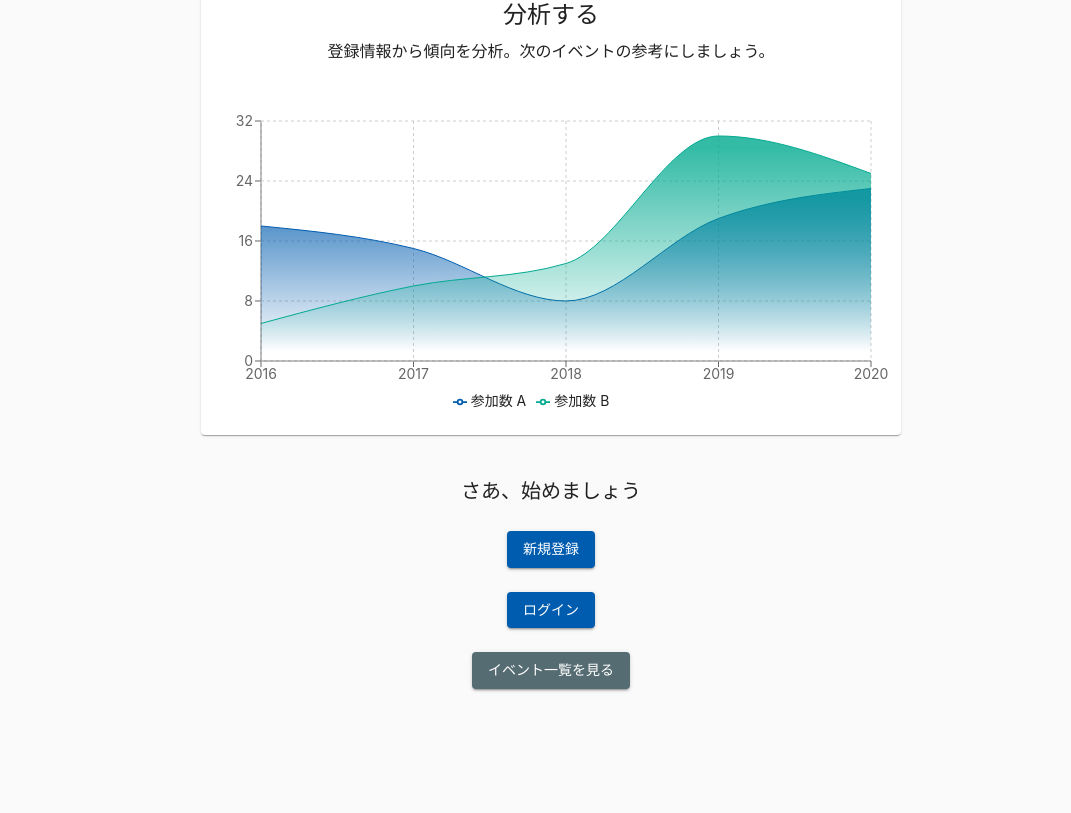
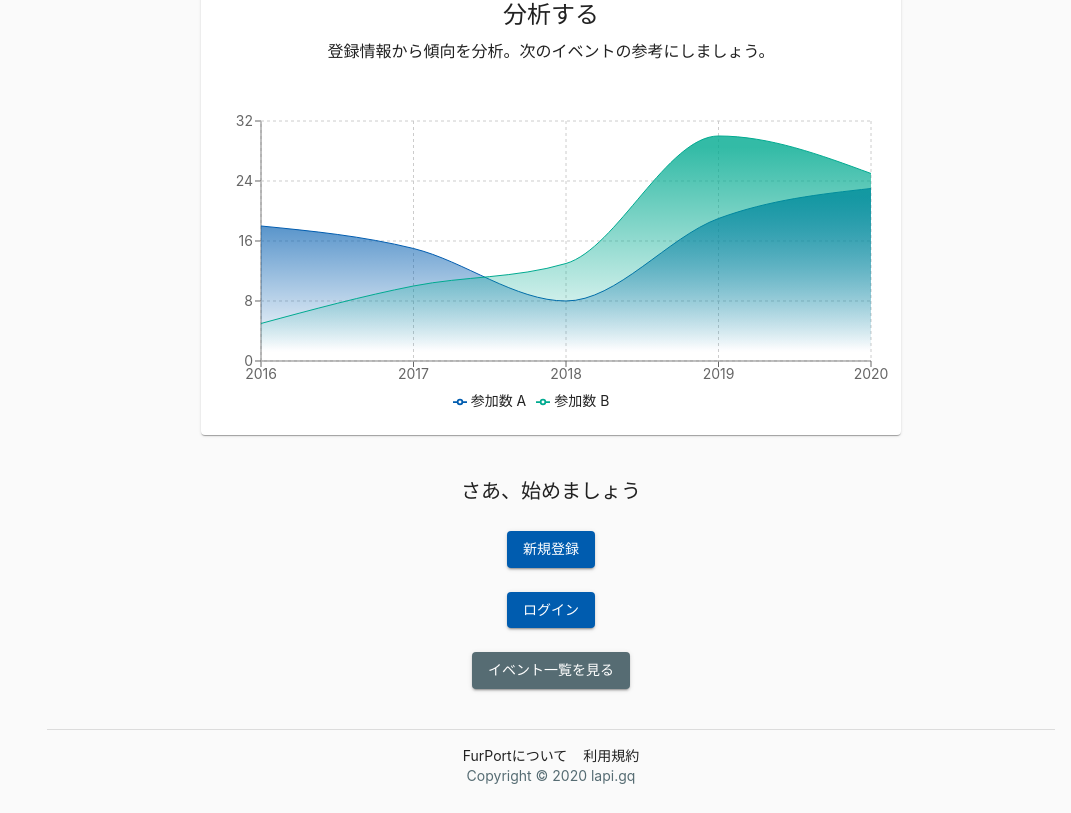
Before and after one commit to lapi-hotel-group/furport-front, a React (Create React App) app: page / in a window 1280 px wide. Shown: the part 1382-2195 px from the top of the page, without its empty margins (209-1280 px from the left). Before the commit the page ends 2095 px from the top, so only its background shows below. Built offline with nearby package versions, Linux system fonts and the light colour scheme; no server answers.

Commit message:
feat: add footer

```diff
--- a/src/App.js
+++ b/src/App.js
@@ -6,6 +6,7 @@ import CssBaseline from "@material-ui/core/CssBaseline";
 import { Route, Switch } from "react-router-dom";
 
 import Header from "./components/Header/Header";
+import Footer from "./components/Footer/Footer";
 import Main from "./components/Main/Main";
 import Drawer from "./components/Drawer/Drawer";
 import Home from "./containers/Home/Home";
@@ -28,6 +29,9 @@ const useStyles = makeStyles((theme) => ({
   },
   main: {
     padding: 0,
+    paddingBottom: "100px",
+    position: "relative",
+    minHeight: "100vh",
   },
 }));
 
@@ -73,6 +77,7 @@ function App() {
               <Route exact path="/users/:username" component={UserProfile} />
             </Switch>
           </Main>
+          <Footer />
         </Container>
       </div>
     </ThemeProvider>
--- /dev/null
+++ b/src/components/Footer/Footer.js
@@ -0,0 +1,45 @@
+import React from "react";
+import { makeStyles } from "@material-ui/core/styles";
+import { Typography, Box, Divider } from "@material-ui/core";
+import { useTranslation } from "react-i18next";
+
+const useStyles = makeStyles((theme) => ({
+  footer: {
+    position: "absolute",
+    bottom: "0",
+    width: "100%",
+    height: "100px",
+  },
+  divider: {
+    margin: theme.spacing(2),
+  },
+  link: {
+    textDecoration: "none",
+    color: "inherit",
+    margin: theme.spacing(1),
+  },
+}));
+
+const Footer = () => {
+  const classes = useStyles();
+  const { t } = useTranslation();
+
+  return (
+    <footer className={classes.footer}>
+      <Divider className={classes.divider} />
+      <Box align="center">
+        <Typography display="inline" variant="body2" className={classes.link}>
+          {t("FurPortについて")}
+        </Typography>
+        <Typography display="inline" variant="body2" className={classes.link}>
+          {t("利用規約")}
+        </Typography>
+      </Box>
+      <Typography align="center" variant="body2" color="secondary">
+        Copyright © 2020 lapi.gq
+      </Typography>
+    </footer>
+  );
+};
+
+export default Footer;
```
